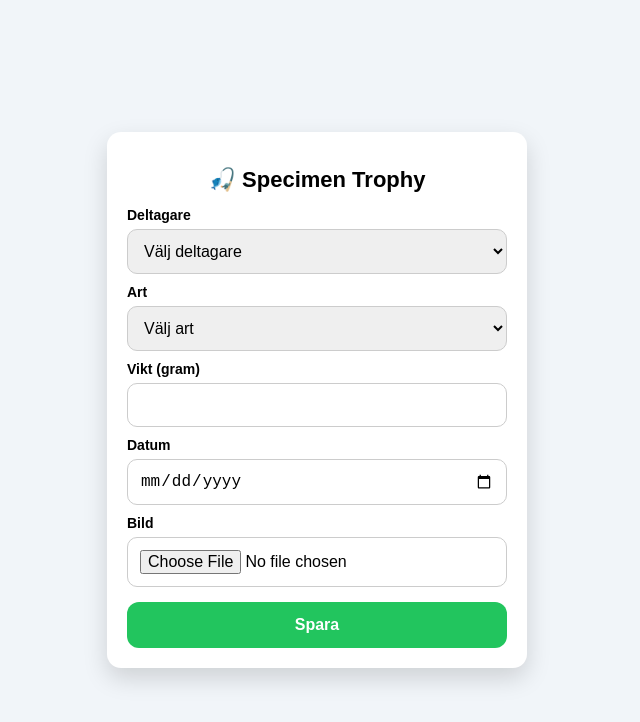
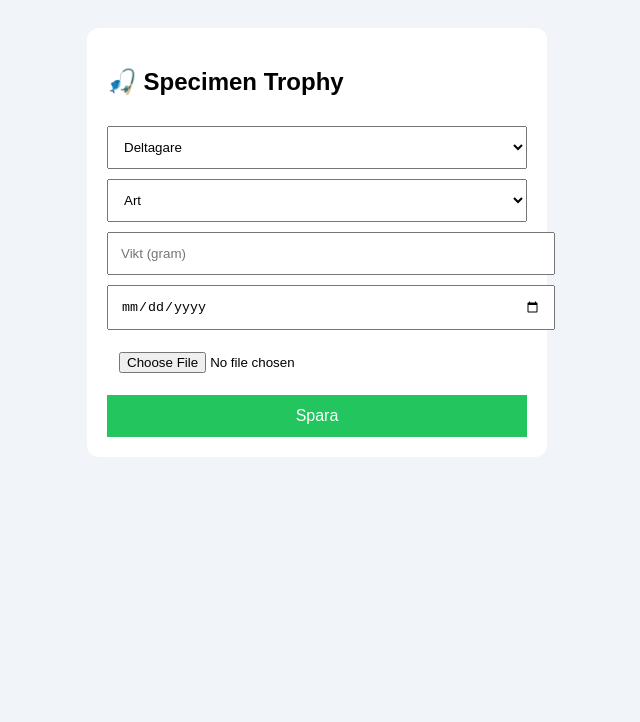
Before and after one commit to matteek89/SpecimenTrophy, a plain HTML site: page index.html in a window 1280 px wide. Shown: the whole page, without its empty margins (323-963 px from the left). Drawn offline with nearby package versions, Linux system fonts and the light colour scheme.

Commit message:
Update index.html

```diff
--- a/index.html
+++ b/index.html
@@ -8,56 +8,31 @@
   <script src="https://cdn.jsdelivr.net/npm/@supabase/supabase-js@2"></script>
 
   <style>
-    * { box-sizing: border-box; }
-
     body {
       font-family: Arial;
       background: #f1f5f9;
-      margin: 0;
-      min-height: 100vh;
-      display: flex;
-      justify-content: center;
-      align-items: center;
-      padding: 15px;
+      padding: 20px;
     }
 
     .container {
-      width: 100%;
       max-width: 420px;
+      margin: auto;
       background: white;
       padding: 20px;
-      border-radius: 14px;
-      box-shadow: 0 10px 25px rgba(0,0,0,0.15);
+      border-radius: 12px;
     }
 
-    h1 { text-align: center; font-size: 22px; }
-
-    label {
-      display: block;
-      margin-top: 10px;
-      font-weight: bold;
-      font-size: 14px;
-    }
-
-    input, select {
+    input, select, button {
       width: 100%;
       padding: 12px;
-      margin-top: 6px;
-      border-radius: 10px;
-      border: 1px solid #ccc;
-      font-size: 16px;
+      margin-top: 10px;
     }
 
     button {
-      width: 100%;
-      margin-top: 15px;
-      padding: 14px;
       background: #22c55e;
       color: white;
       border: none;
-      border-radius: 12px;
       font-size: 16px;
-      font-weight: bold;
     }
 
     .success {
@@ -65,7 +40,6 @@
       text-align: center;
       color: green;
       margin-top: 10px;
-      font-weight: bold;
     }
   </style>
 </head>
@@ -73,13 +47,12 @@
 <body>
 
 <div class="container">
-  <h1>🎣 Specimen Trophy</h1>
+  <h2>🎣 Specimen Trophy</h2>
 
   <form id="form">
 
-    <label>Deltagare</label>
     <select name="Deltagare" required>
-      <option value="">Välj deltagare</option>
+      <option value="">Deltagare</option>
       <option>Lars Boström</option>
       <option>Oliver Jansson</option>
       <option>Anders Boström</option>
@@ -99,9 +72,8 @@
       <option>Anders Wimmerstedt</option>
     </select>
 
-    <label>Art</label>
     <select name="Art" required>
-      <option value="">Välj art</option>
+      <option value="">Art</option>
       <option>Björkna</option>
       <option>Brax</option>
       <option>Id</option>
@@ -112,13 +84,10 @@
       <option>Vimma</option>
     </select>
 
-    <label>Vikt (gram)</label>
-    <input type="number" name="Vikt" required>
+    <input type="number" name="Vikt" placeholder="Vikt (gram)" required>
 
-    <label>Datum</label>
     <input type="date" name="datum" id="datum" required>
 
-    <label>Bild</label>
     <input type="file" id="image" accept="image/*">
 
     <button type="submit">Spara</button>
@@ -128,24 +97,22 @@
 </div>
 
 <script>
-/* 🔥 SUPABASE */
 const supabase = window.supabase.createClient(
   "https://ygilpwedyxbkvwupxngn.supabase.co",
   "eyJhbGciOiJIUzI1NiIsInR5cCI6IkpXVCJ9.eyJpc3MiOiJzdXBhYmFzZSIsInJlZiI6InlnaWxwd2VkeXhia3Z3dXB4bmduIiwicm9sZSI6ImFub24iLCJpYXQiOjE3NzYwMTA1MDksImV4cCI6MjA5MTU4NjUwOX0.29O-vQS2GTx4PZcATXvOvR0_gRC7wXLIURbguafjSpI"
 );
 
-/* 📊 GOOGLE SHEETS */
-const SCRIPT_URL = "https://script.google.com/macros/s/AKfycbx-ojAuaw-OemixuNxJlBw3kN4s5sAk3-CtWWfx57FyThhr6v2r9PHm_XwGhUtrraw5HA/exec";
+const SCRIPT_URL = "https://script.google.com/macros/s/AKfycbx2qwwz7JM8vAL3KKVSq0MAIo24dQ6f9Yxj-aQ-YQe1Iw7_Rd5iiNg0rF200ZH6u84RXw/exec";
 
 const form = document.getElementById("form");
 const datumInput = document.getElementById("datum");
 
 datumInput.value = new Date().toISOString().split("T")[0];
 
-/* 📸 upload */
 async function uploadImage(file) {
   if (!file) return "";
 
+  try {
     const fileName = Date.now() + "-" + file.name;
 
     const { error } = await supabase
@@ -154,7 +121,7 @@ async function uploadImage(file) {
       .upload(fileName, file);
 
     if (error) {
-    console.log("Supabase error:", error.message);
+      console.log("Supabase fail:", error.message);
       return "";
     }
 
@@ -164,15 +131,24 @@ async function uploadImage(file) {
       .getPublicUrl(fileName);
 
     return data.publicUrl;
+
+  } catch (err) {
+    console.log("Upload error:", err);
+    return "";
+  }
 }
 
-/* 🚀 submit */
 form.addEventListener("submit", async (e) => {
   e.preventDefault();
 
   const file = document.getElementById("image").files[0];
 
-  const imageUrl = await uploadImage(file);
+  let imageUrl = "";
+
+  // 🔥 Bild försöker laddas upp men stoppar ALDRIG
+  if (file) {
+    imageUrl = await uploadImage(file);
+  }
 
   const payload = {
     Deltagare: form.elements["Deltagare"].value,
@@ -182,22 +158,16 @@ form.addEventListener("submit", async (e) => {
     image: imageUrl
   };
 
-  console.log("SENDING:", payload);
-
-  try {
+  // 🔥 ALLTID till Sheets (som din gamla fungerande version)
   await fetch(SCRIPT_URL, {
     method: "POST",
+    mode: "no-cors",
     body: JSON.stringify(payload)
   });
 
   document.getElementById("success").style.display = "block";
   form.reset();
   datumInput.value = new Date().toISOString().split("T")[0];
-
-  } catch (err) {
-    console.error(err);
-    alert("Fel vid sparning");
-  }
 });
 </script>
 
```
Lines whose indentation alone changed are shown as unchanged.
